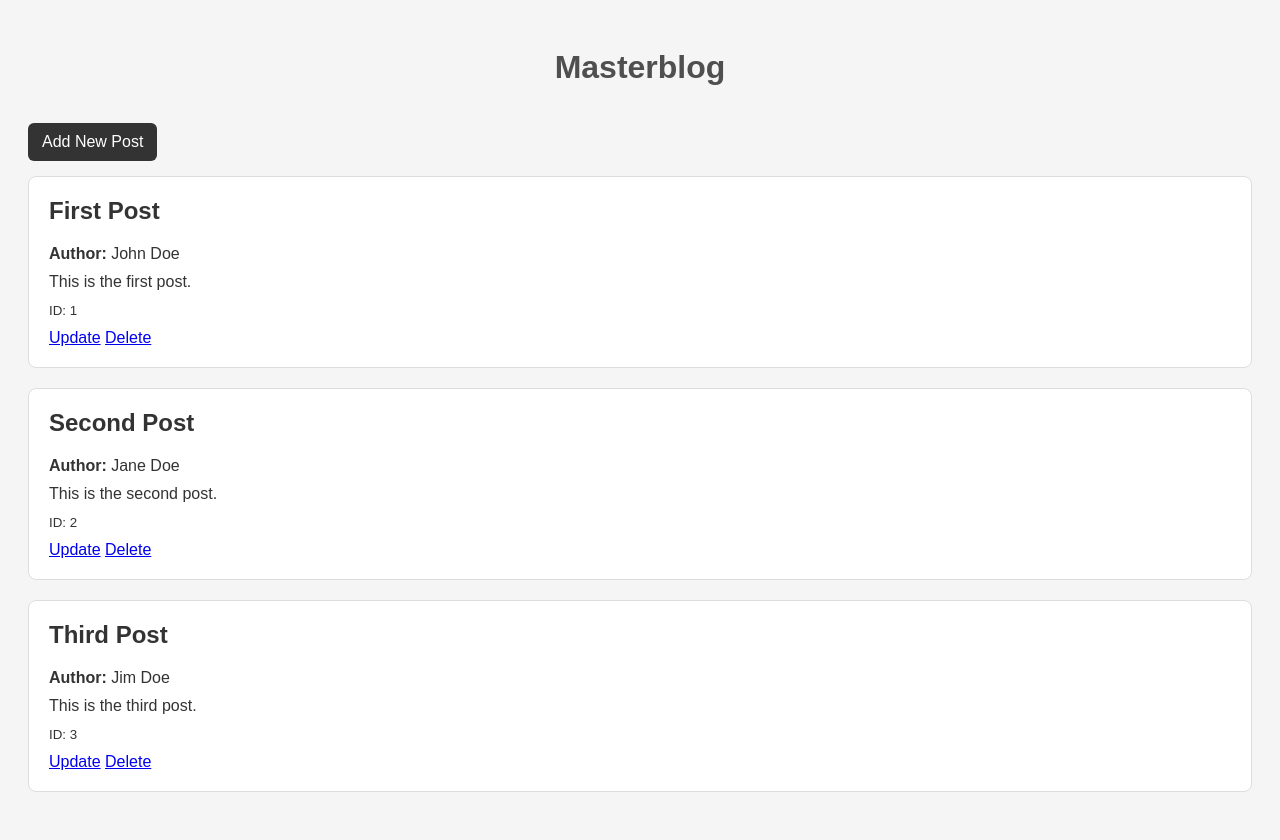
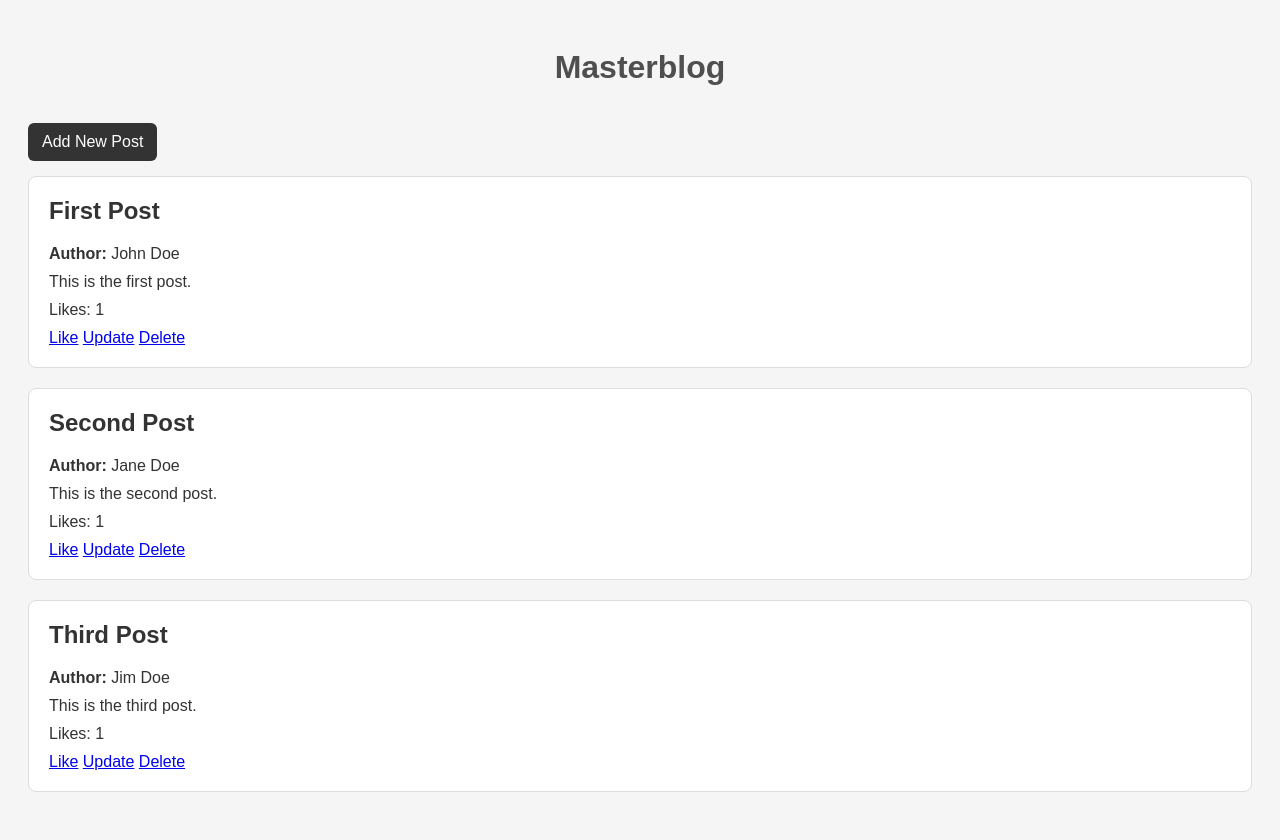
Before and after one commit to mk-ws-git/Masterblog, a Flask app: page / in a window 1280 px wide. Run offline with Flask 3, Linux system fonts and the light colour scheme.

Commit message:
Add like post feature

```diff
--- a/app.py
+++ b/app.py
@@ -60,7 +60,8 @@ def add():
             "id": new_id,
             "author": author,
             "title": title,
-            "content": content
+            "content": content,
+            "likes": 0
         }
 
         posts.append(new_post)
@@ -103,5 +104,19 @@ def update(post_id):
     return render_template("update.html", post=post)
 
 
+@app.route('/like/<int:post_id>')
+def like(post_id):
+    posts = load_posts()
+
+    for post in posts:
+        if post["id"] == post_id:
+            post["likes"] = post.get("likes", 0) + 1
+            break
+
+    save_posts(posts)
+
+    return redirect(url_for("index"))
+
+
 if __name__ == "__main__":
     app.run(host="0.0.0.0", port=5000, debug=True)
--- a/blog_posts.json
+++ b/blog_posts.json
@@ -3,18 +3,21 @@
         "id": 1,
         "author": "John Doe",
         "title": "First Post",
-        "content": "This is the first post."
+        "content": "This is the first post.",
+        "likes": 1
     },
     {
         "id": 2,
         "author": "Jane Doe",
         "title": "Second Post",
-        "content": "This is the second post."
+        "content": "This is the second post.",
+        "likes": 1
     },
     {
         "id": 3,
         "author": "Jim Doe",
         "title": "Third Post",
-        "content": "This is the third post."
+        "content": "This is the third post.",
+        "likes": 1
     }
 ]
--- a/templates/index.html
+++ b/templates/index.html
@@ -16,8 +16,9 @@
     <h2>{{ post.title }}</h2>
     <p><strong>Author:</strong> {{ post.author }}</p>
     <p>{{ post.content }}</p>
-    <p><small>ID: {{ post.id }}</small></p>
+    <p>Likes: {{ post.likes }}</p>
 
+    <a href="{{ url_for('like', post_id=post.id) }}">Like</a>
     <a href="{{ url_for('update', post_id=post.id) }}">Update</a>
     <a href="{{ url_for('delete', post_id=post.id) }}">Delete</a>
   </div>
```
